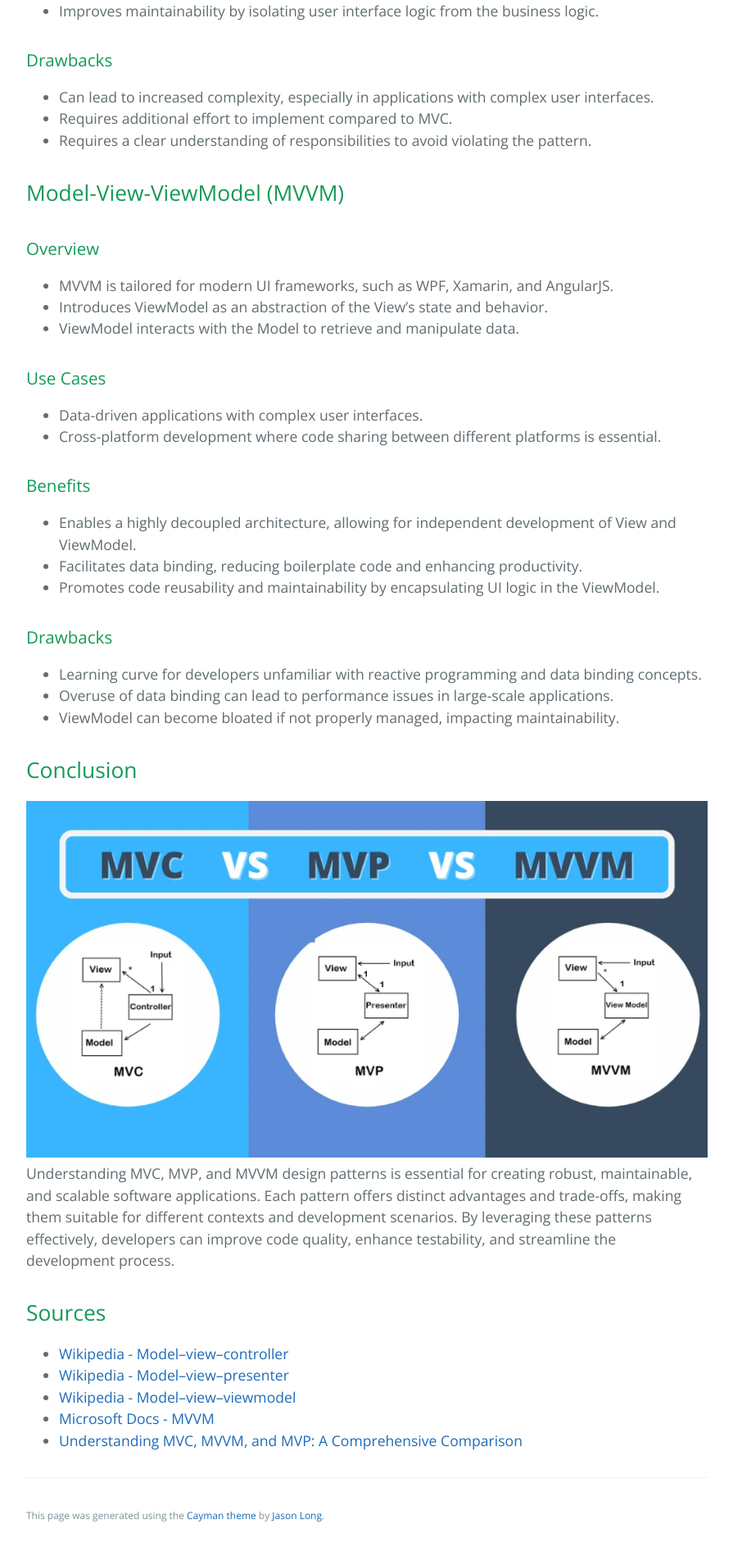
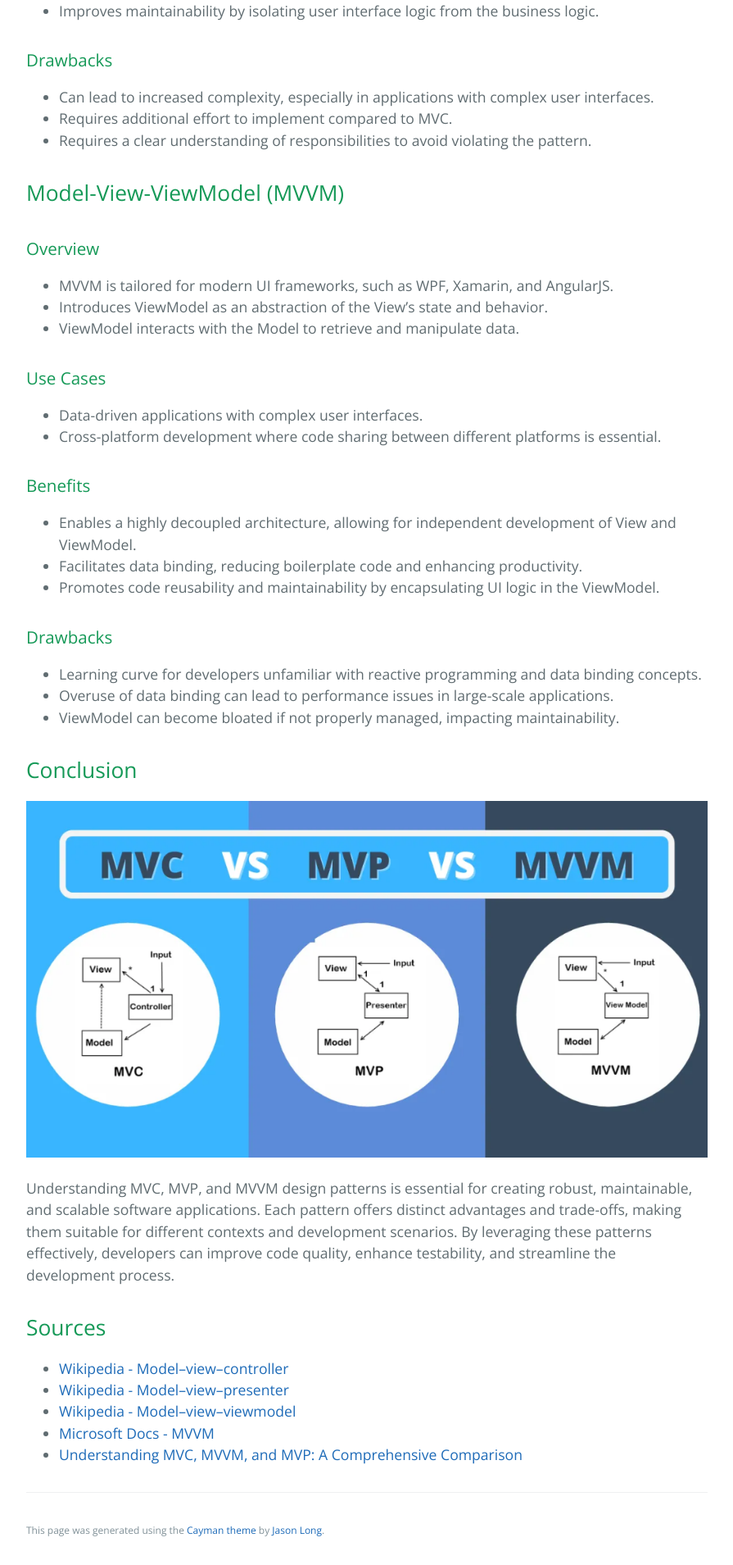
Before and after one commit to learning-software-engineering/learning-software-engineering.github.io, a Jekyll site: the page built from Topics/System_Design/Design_Patterns/design_patterns.md, in a window 1280 px wide. Shown: the part 1888-3797 px from the top of the page at 82% size, without its empty margins (192-1087 px from the left). Built offline with Jekyll 4.4.1, drawn with Linux system fonts in a browser that asks for light colours; our own code applies the rules of GitHub Pages for plain Markdown files.

Commit message:
Update design_patterns.md

```diff
--- a/Topics/System_Design/Design_Patterns/design_patterns.md
+++ b/Topics/System_Design/Design_Patterns/design_patterns.md
@@ -69,8 +69,8 @@
 - ViewModel can become bloated if not properly managed, impacting maintainability.
 
 ## Conclusion
+![Patterns](DPs.png)
 
-![Patterns](./DPs.png)
 Understanding MVC, MVP, and MVVM design patterns is essential for creating robust, maintainable, and scalable software applications. Each pattern offers distinct advantages and trade-offs, making them suitable for different contexts and development scenarios. By leveraging these patterns effectively, developers can improve code quality, enhance testability, and streamline the development process.
 
 ## Sources
```
